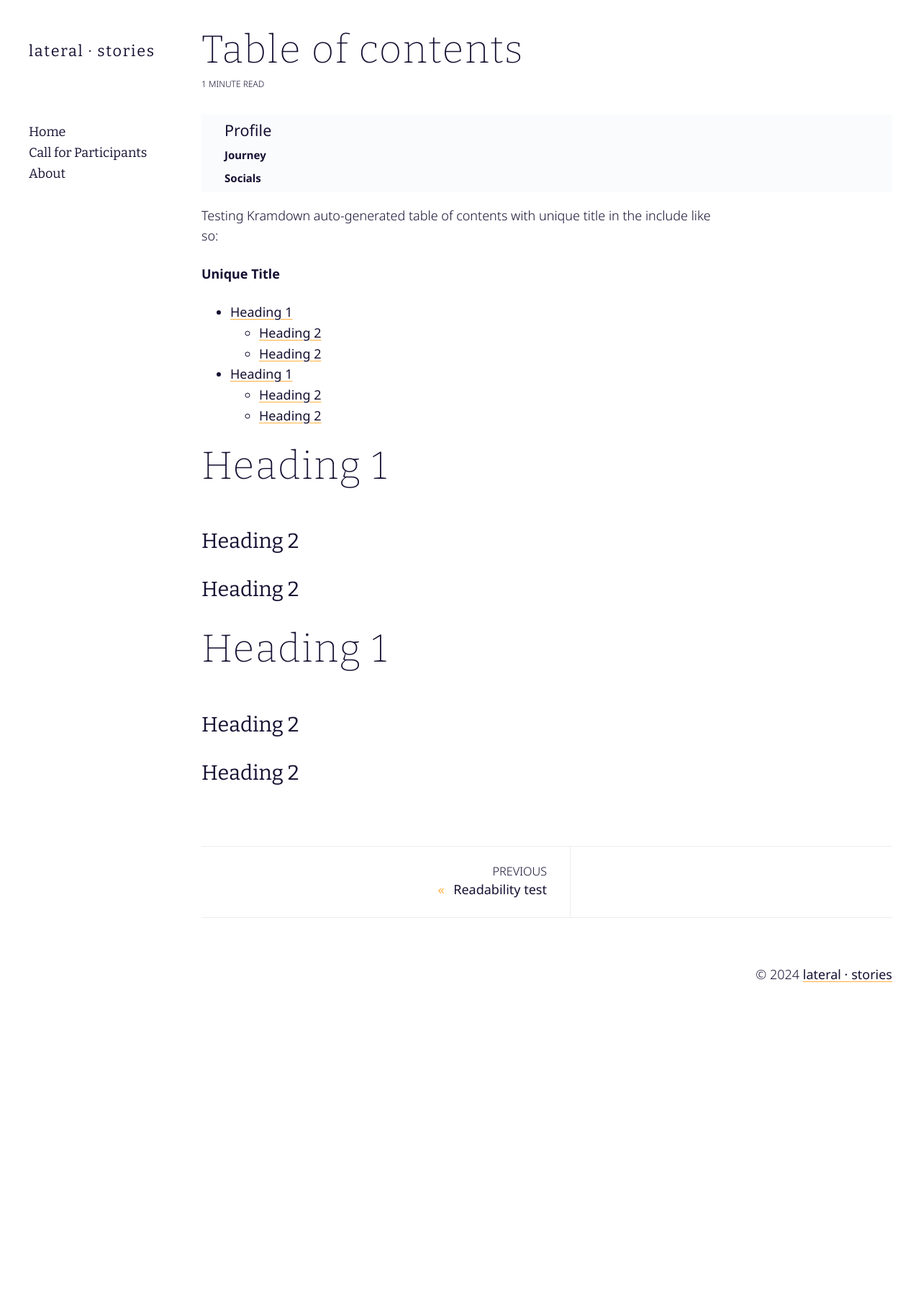
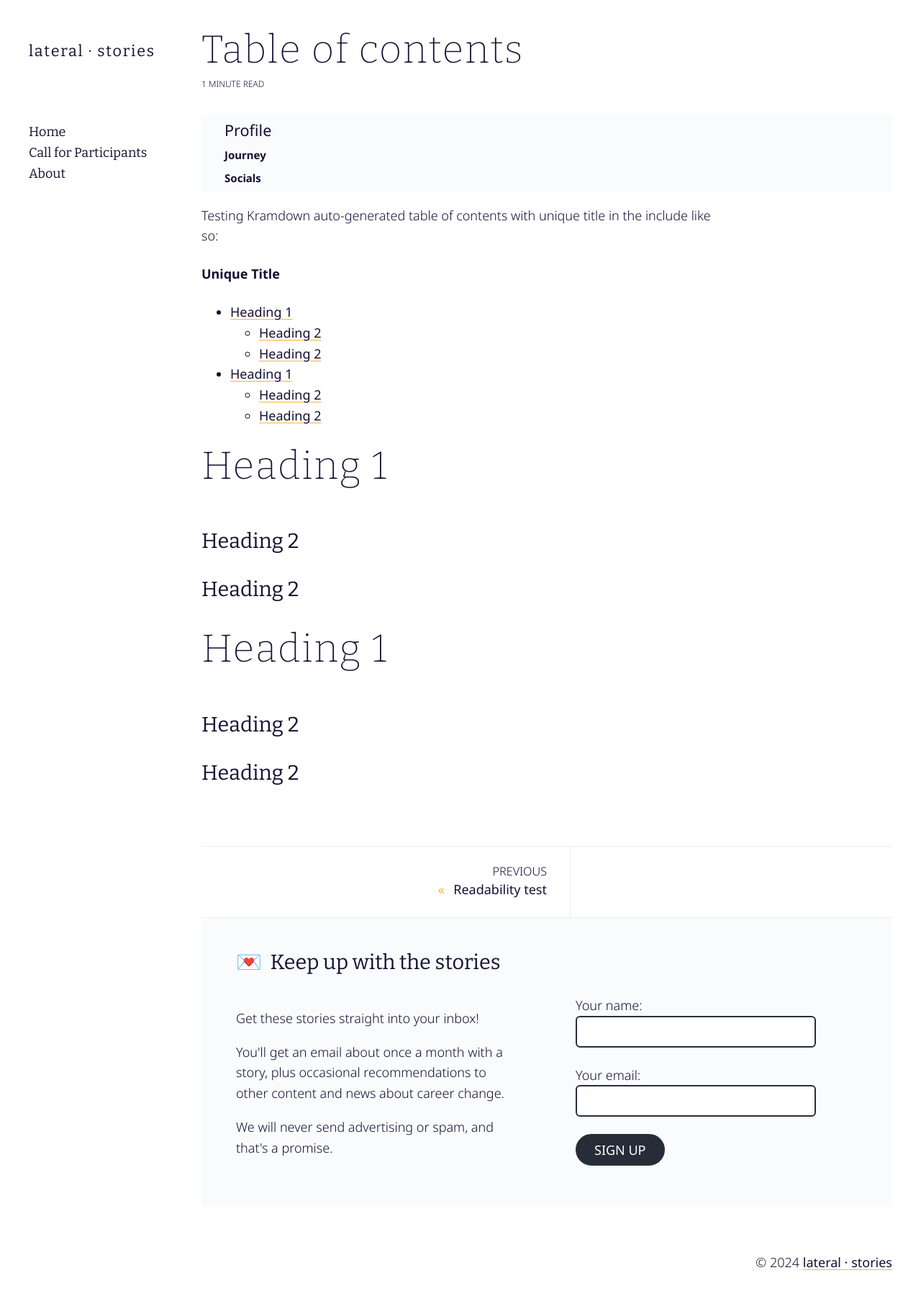
Before and after one commit to dopamine/lateralstories, a Jekyll site: the page built from _test/toc.md, in a window 1280 px wide. Shown: the whole page at 72% size. Built offline with Jekyll 4.4.1, drawn with Linux system fonts in a browser that asks for light colours; before the commit the page ends 1408 px from its top, so only the background shows below that.

Commit message:
Adding email list signup form

```diff
--- /dev/null
+++ b/_includes/email-list.html
@@ -0,0 +1,32 @@
+<div class="email-list-signup">
+    <h2>💌&nbsp;&nbsp;Keep up with the stories</h2>
+    <div class="flex-container">
+        <div class="email-promise">
+            <p>
+                Get these stories straight into your inbox!
+            </p>
+            <p>
+                You'll get an email about once a month with a story, plus occasional recommendations to other content and news about career change.
+            </p>
+            <p>
+                We will never send advertising or spam, and that's a promise.
+            </p>
+        </div>
+        <div class="signup-form">
+            <form
+            action="https://formspree.io/f/myyrkkvp"
+            method="POST"
+            >
+            <label>
+                Your name:
+                <input type="text" name="name">
+            </label>
+            <label>
+                Your email:
+                <input type="email" name="email">
+            </label>
+            <button class="primary" type="submit">Sign up</button>
+            </form>
+        </div>
+    </div>
+</div>
--- a/_layouts/post.html
+++ b/_layouts/post.html
@@ -45,4 +45,5 @@ layout: default
     </div -->
   </article>
   {% include post-nav.html %}
+  {% include email-list.html %}
 </main>
--- a/assets/_scss/base.scss
+++ b/assets/_scss/base.scss
@@ -60,6 +60,34 @@ code {
 
 pre code { background-color: auto; border: none; padding: 0;}
 
+input, select, textarea,
+input[type='submit'],
+a.button,
+button {
+  border:2px solid $c-grey-00;
+  background-color:#fff;
+  border-radius:6px;
+  transition: box-shadow 0.2s ease-in-out;
+  padding: $base;
+  font: $fw-body 1em $font-body;
+
+  &:hover {
+    box-shadow:0 0 0 3px $c-interaction-l;
+  }
+  &:focus {
+    outline:0;
+    box-shadow:0 0 0 3px $c-gold-60;
+    transition: box-shadow 0.2s ease-in-out;
+  }
+  &:active {
+    box-shadow:0 0 0 3px $c-gold-60, inset 2px 3px 0 0 rgba(0,0,0,0.1);
+  }
+}
+a.button,button, input[type='submit'] {
+  @extend %squish-M;
+  cursor:pointer;
+}
+
 button, a.button {
   border:2px solid $c-grey-00;
   background-color:#fff;
@@ -91,6 +119,19 @@ a.action {
   white-space:nowrap;
 }
 
+.highlight {
+  white-space: break-spaces;
+}
+
+.space-above {
+  margin-top: 6em;
+}
+
+.flex-container {
+  display: flex;
+  gap: 10*$base;
+}
+
 .center { text-align: center; }
 
 .endmark { color: $c-gold-20 }
--- /dev/null
+++ b/assets/_scss/spacing.scss
@@ -0,0 +1,121 @@
+/*
+# Requires
+$bp-small
+$bp-med
+$base
+
+# Usage
+
+@extend %[inset | squish | stretch | stack | inline]-[XS | S | M | L | XL]
+
+Example
+`@extend %inset-M`
+
+*/
+
+// scale used
+$scale : (
+  0  : 0.0625,
+  1  : 0.125,
+  2  : 0.25,    // XS
+  3  : 0.5,    // S
+  4  : 1,      // M
+  5  : 1.5,    // L
+  6  : 3,      // XL
+  7  : 6,
+  8  : 10
+);
+
+// naming convention
+$sizes : ('XS', 'S', 'M', 'L', 'XL');
+
+$spacings : ();
+
+@each $k,$v in $scale {
+  $spacings: append($spacings, $v*$base);
+}
+
+@mixin inset($s,$i, $offs) {
+  %inset-#{$s} { padding: nth($spacings, $i+$offs) }
+
+  @media screen and (max-width: $bp-small ) {
+    %inset-#{$s} { padding: nth($spacings, $i+$offs - 1) }
+  }
+  @media screen and (min-width: $bp-med ) {
+    %inset-#{$s} { padding: nth($spacings, $i+$offs + 1) }
+  }
+}
+
+@mixin squish($s,$i, $offs) {
+  %squish-#{$s} {
+    $p : nth($spacings, $i+$offs);
+    padding: round($p/3) $p
+  }
+  @media screen and (max-width: $bp-small ) {
+    $p : nth($spacings, $i+$offs - 1);
+    %squish-#{$s} { padding: round($p/3) $p }
+  }
+  @media screen and (min-width: $bp-med ) {
+    $p : nth($spacings, $i+$offs + 1);
+    %squish-#{$s} { padding: round($p/3) $p }
+  }
+}
+
+@mixin stretch($s,$i,$offs) {
+  %stretch-#{$s} {
+    $p : nth($spacings, $i+$offs);
+    padding: $p round($p/3)
+  }
+  @media screen and (max-width: $bp-small ) {
+    $p : nth($spacings, $i+$offs - 1);
+    %stretch-#{$s} { padding: $p round($p/3) }
+  }
+  @media screen and (min-width: $bp-med ) {
+    $p : nth($spacings, $i+$offs + 1);
+    %stretch-#{$s} { padding: $p round($p/3) }
+  }
+}
+
+@mixin stack($s,$i,$offs) {
+  %stack-#{$s} {
+    margin-bottom: nth($spacings, $i+$offs) ;
+  }
+  @media screen and (max-width: $bp-small ) {
+    %stack-#{$s} { margin-bottom: nth($spacings, $i+$offs - 1) ; }
+  }
+  @media screen and (min-width: $bp-med ) {
+    %stack-#{$s} { margin-bottom: nth($spacings, $i+$offs + 1) ; }
+  }
+}
+
+@mixin inline($s,$i,$offs) {
+  %inline-#{$s} { margin-right: nth($spacings, $i+$offs) }
+  @media screen and (max-width: $bp-small ) {
+    %inline-#{$s} {  margin-right: nth($spacings, $i+$offs - 1 ) }
+  }
+  @media screen and (min-width: $bp-med ) {
+    %inline-#{$s} { margin-right: nth($spacings, $i+$offs + 1) }
+  }
+}
+
+
+@mixin spacing($offs) {
+  $i : 1;
+  @each $s in $sizes {
+    $v : nth($spacings, $i+$offs);
+
+    @include inset($s, $i, $offs);
+    @include squish($s, $i, $offs);
+    @include stretch($s, $i, $offs);
+    @include stack($s, $i, $offs);
+    @include inline($s, $i, $offs);
+
+    $i : $i+1;
+  }
+}
+
+@include spacing(2);
+
+//@media screen and (max-width: $bp-small ) { @include spacing(1); }
+
+//@media screen and (min-width: $bp-med ) { @include spacing(3); }
--- a/assets/main.scss
+++ b/assets/main.scss
@@ -1,6 +1,7 @@
 ---
 ---
 @import "variables.scss";
+@import "spacing.scss";
 @import "base.scss";
 @import "tiles.scss";
 @import "post-images.scss";
@@ -322,10 +323,6 @@ nav ul {
     }
 }
 
-.highlight {
-    white-space: break-spaces;
-}
-
 .about-avatar {
     float: right;
     width: 120px;
@@ -333,6 +330,20 @@ nav ul {
     top: -150px;
 }
 
-.space-above {
-    margin-top: 6em;
+.email-list-signup {
+    background: $c-grey-80;
+    @extend %squish-XL;
+    padding-bottom: 6*$base;
+
+    .email-promise, .signup-form {
+        width: 100%;
+    }
+
+    .signup-form {
+        label input {
+            display: block;
+            @extend %stack-L;
+            width: 80%;
+        }
+    }
 }
```
